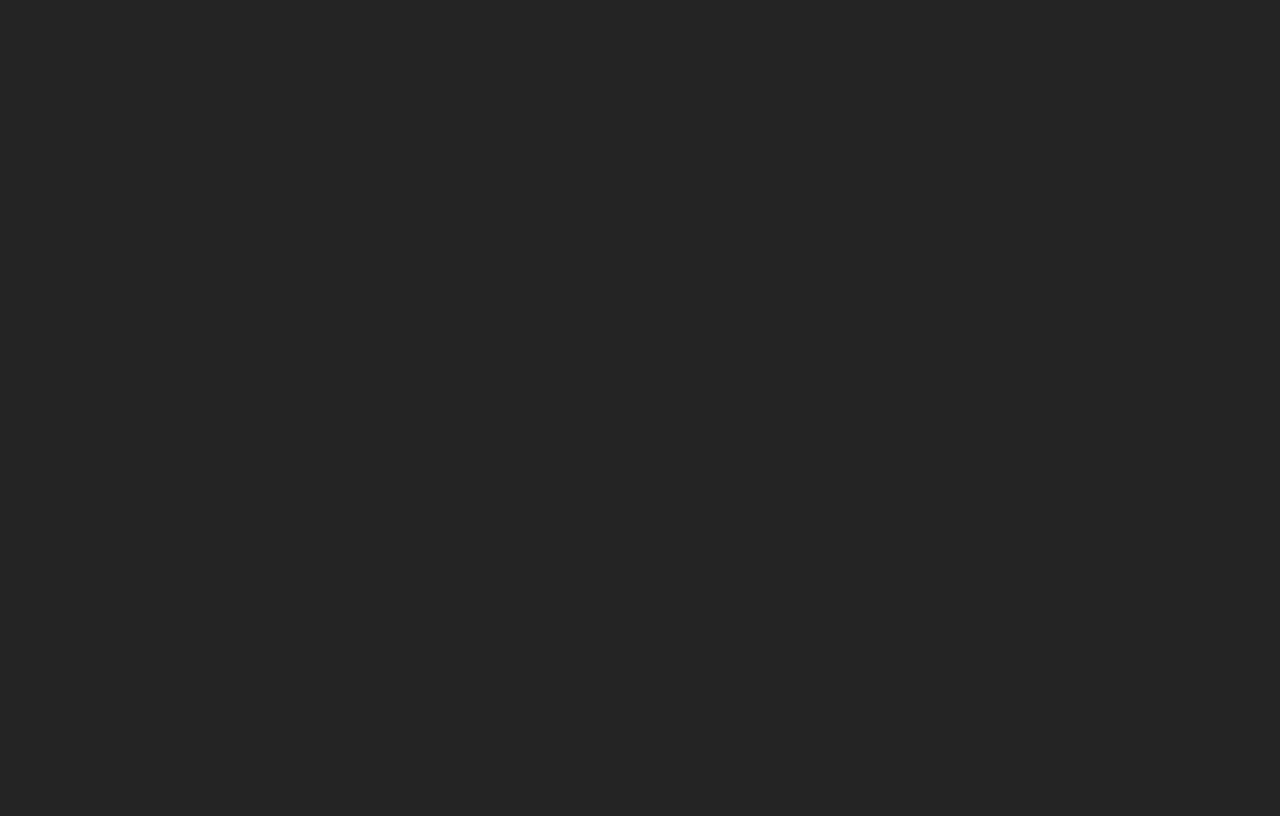
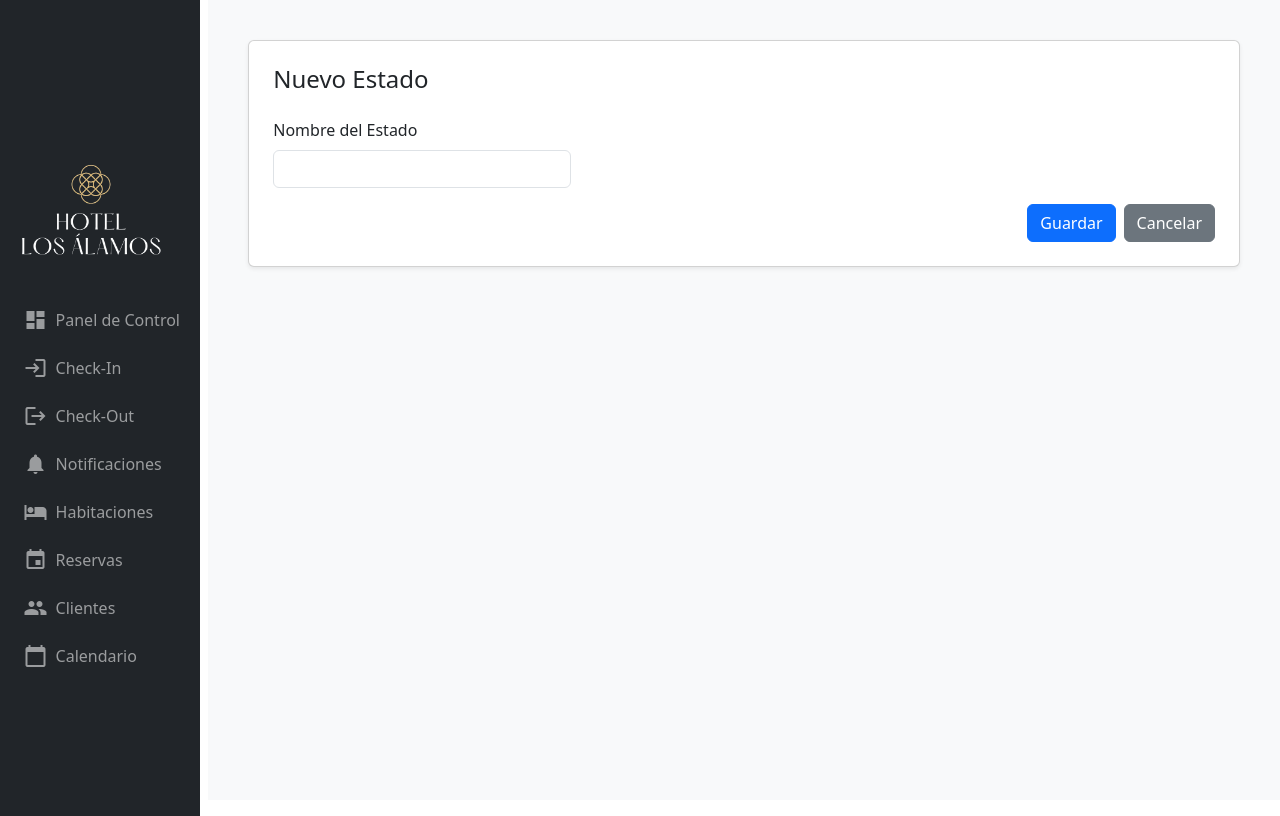
Before and after one commit to tschulzv/hotel_admin, a React (Vite) app in the folder hotel-admin/: page /roomsstatus/new in a window 1280 px wide. Before the commit this address had no page. Built offline with nearby package versions, Linux system fonts and the light colour scheme.

Commit message:
agregue un form para editar o crear los estados de habitaciones

```diff
--- a/hotel-admin/src/App.jsx
+++ b/hotel-admin/src/App.jsx
@@ -20,8 +20,10 @@ import Notifications from "./pages/Notifications.page";
 import NotificationDetails from "./pages/NotificationDetails";
 import RoomTypes from "./pages/RoomsType.page";
 import RoomsStatus from "./pages/RoomsStatus.page";
+import RoomStatusForm from "./pages/RoomStatusForm";
 import { ToastContainer } from 'react-toastify';
 import 'react-toastify/dist/ReactToastify.css';
+
 
 function App() {
 
@@ -64,6 +66,8 @@ function App() {
           <Route path="/notifications" element={<Notifications />} />
           <Route path="/notifications/:id" element={<NotificationDetails />} />
           <Route path="/roomsstatus" element={<RoomsStatus />} />
+          <Route path="/roomsstatus/new" element={<RoomStatusForm />} />
+          <Route path="/roomsstatus/edit/:id" element={<RoomStatusForm />} />
         </Route>
       </Routes>
     </Router>
--- /dev/null
+++ b/hotel-admin/src/pages/RoomStatusForm.jsx
@@ -0,0 +1,90 @@
+import React, { useState, useEffect } from 'react';
+import { Container, Form, Button, Row, Col, Card } from 'react-bootstrap';
+import { useNavigate, useParams } from 'react-router-dom';
+import axios from '../config/axiosConfig';
+
+const RoomStatusForm = () => {
+  const navigate = useNavigate();
+  let { id } = useParams();
+
+  // si existe un id como parametro, es modo edicion
+  let isEditMode = id !== undefined;
+
+  const [estado, setEstado] = useState({
+    nombre: ''
+  });
+
+  useEffect(() => {
+    if (isEditMode) {
+      axios.get(`EstadoHabitacions/${id}`)
+        .then(res => {
+          setEstado({ nombre: res.data.nombre });
+        })
+        .catch(err => {
+          console.error("Error al cargar estado:", err);
+        });
+    }
+  }, [id, isEditMode]);
+
+
+const handleChange = (e) => {
+    const { value} = e.target;
+    setEstado({nombre: value})
+};
+
+const handleSubmit = async (e) => {
+    e.preventDefault();
+
+    try {
+      if (isEditMode) {
+        await axios.put(`EstadoHabitacions/${id}`, {
+          id: parseInt(id),
+          nombre: estado.nombre
+        });
+      } else {
+        await axios.post("EstadoHabitacions", {
+          nombre: estado.nombre
+        });
+      }
+
+      navigate(-1); // Regresa atras despues de guardar
+    } catch (error) {
+      console.error("Error al guardar estado:", error);
+    }
+  };
+
+  return (
+    <Container className="py-4">
+      <Card className="p-4 shadow-sm">
+        <h4 className="mb-4">{isEditMode ? 'Editar Estado' : 'Nuevo Estado'}</h4>
+        <Form onSubmit={handleSubmit}>
+          <Row>
+            <Col md={4}>
+              <Form.Group className="mb-3">
+                <Form.Label>Nombre del Estado</Form.Label>
+                <Form.Control
+                  type="text"
+                  name="numero"
+                  value={estado.nombre}
+                  onChange={handleChange}
+                  required
+                />
+              </Form.Group>
+            </Col>
+          </Row>
+
+          <div className="d-flex justify-content-end gap-2">
+            <Button variant="primary" type="submit">
+              Guardar
+            </Button>
+            <Button variant="secondary" onClick={() => navigate(-1)}>
+              Cancelar
+            </Button>
+          </div>
+        </Form>
+      </Card>
+    </Container>
+  );
+};
+
+export default RoomStatusForm;
--- a/hotel-admin/src/pages/RoomsStatus.page.jsx
+++ b/hotel-admin/src/pages/RoomsStatus.page.jsx
@@ -46,7 +46,7 @@ function RoomStatus() {
         {
             icon: 'edit',
             label: 'Editar',
-            onClick: (rowData) => navigate(`/roomstype/edit/${rowData.id}`),
+            onClick: (rowData) => navigate(`/roomsstatus/edit/${rowData.id}`),
         },
         {
             icon: 'delete',
@@ -63,7 +63,7 @@ function RoomStatus() {
                 </Button>
                 <h4>Estados de Habitación</h4>
                 <div className="d-flex gap-2">
-                    <Button onClick={() => navigate('/roomstype/new')}>Nuevo estado</Button>
+                    <Button onClick={() => navigate('/roomsstatus/new')}>Nuevo estado</Button>
                 </div>
             </div>
 
```
